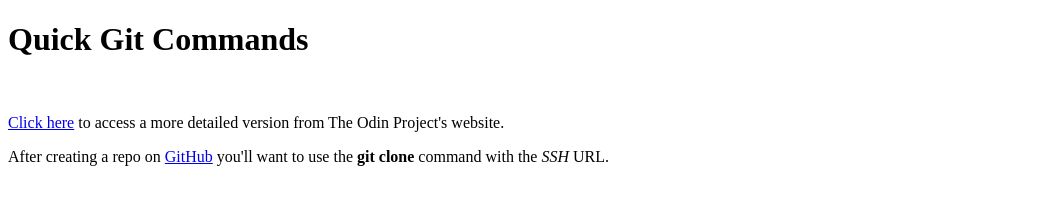
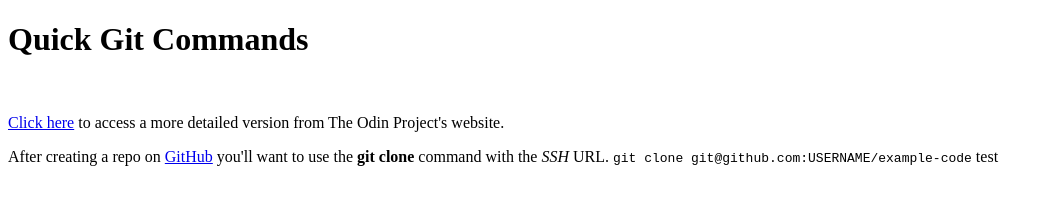
Before and after one commit to Mord0rk/git_basics, a plain HTML site: page index.html in a window 1280 px wide. Shown: the whole page, without its empty margins (0-1052 px from the left). Drawn offline with Linux system fonts and the light colour scheme.

Commit message:
added code

```diff
--- a/index.html
+++ b/index.html
@@ -14,6 +14,7 @@
     </p>
     <p>
         After creating a repo on <a href="https://www.github.com">GitHub</a> you'll want to use the <strong>git clone</strong> command with the <em>SSH</em> URL.
+        <code>git clone git@github.com:USERNAME/example-code</code> test
     </p>
 </body>
 </html>
```
